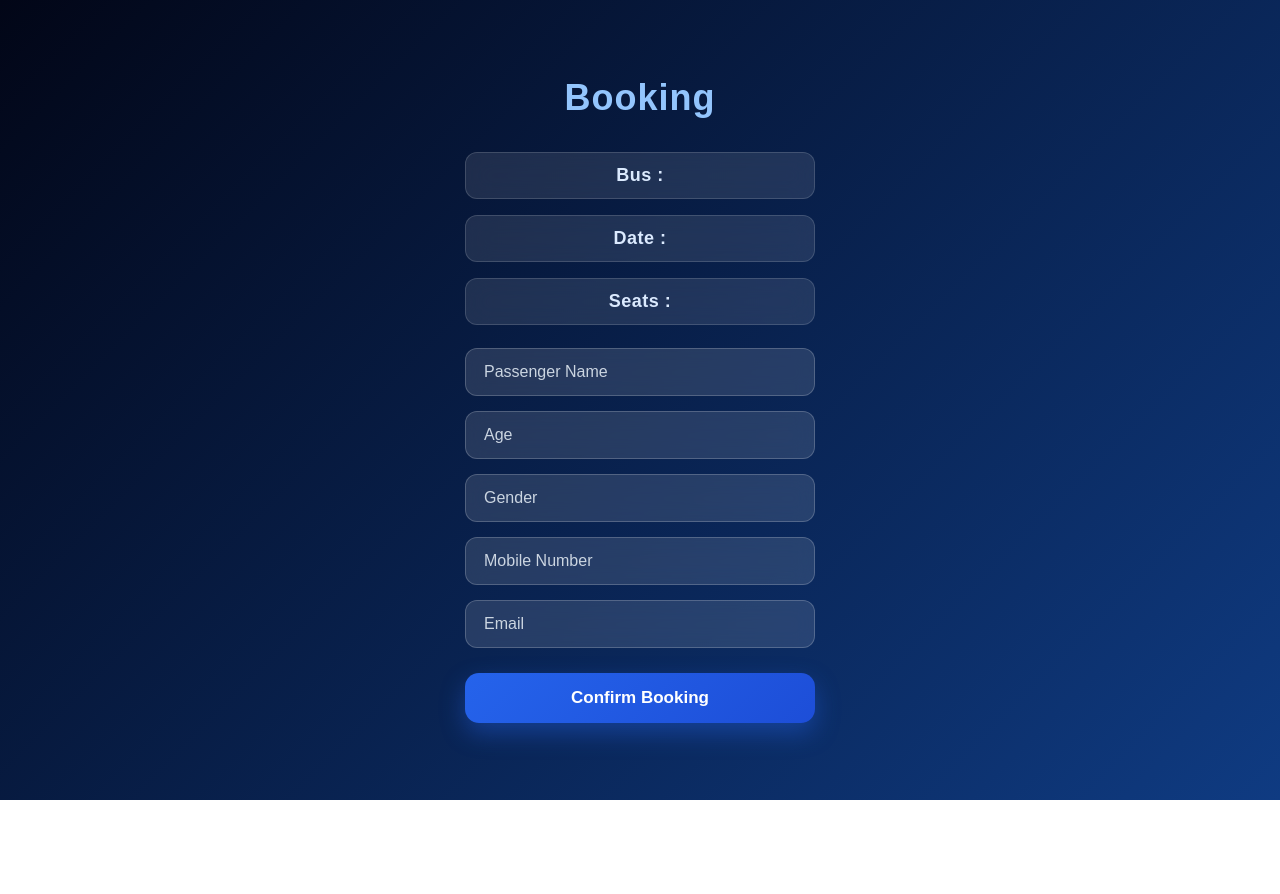
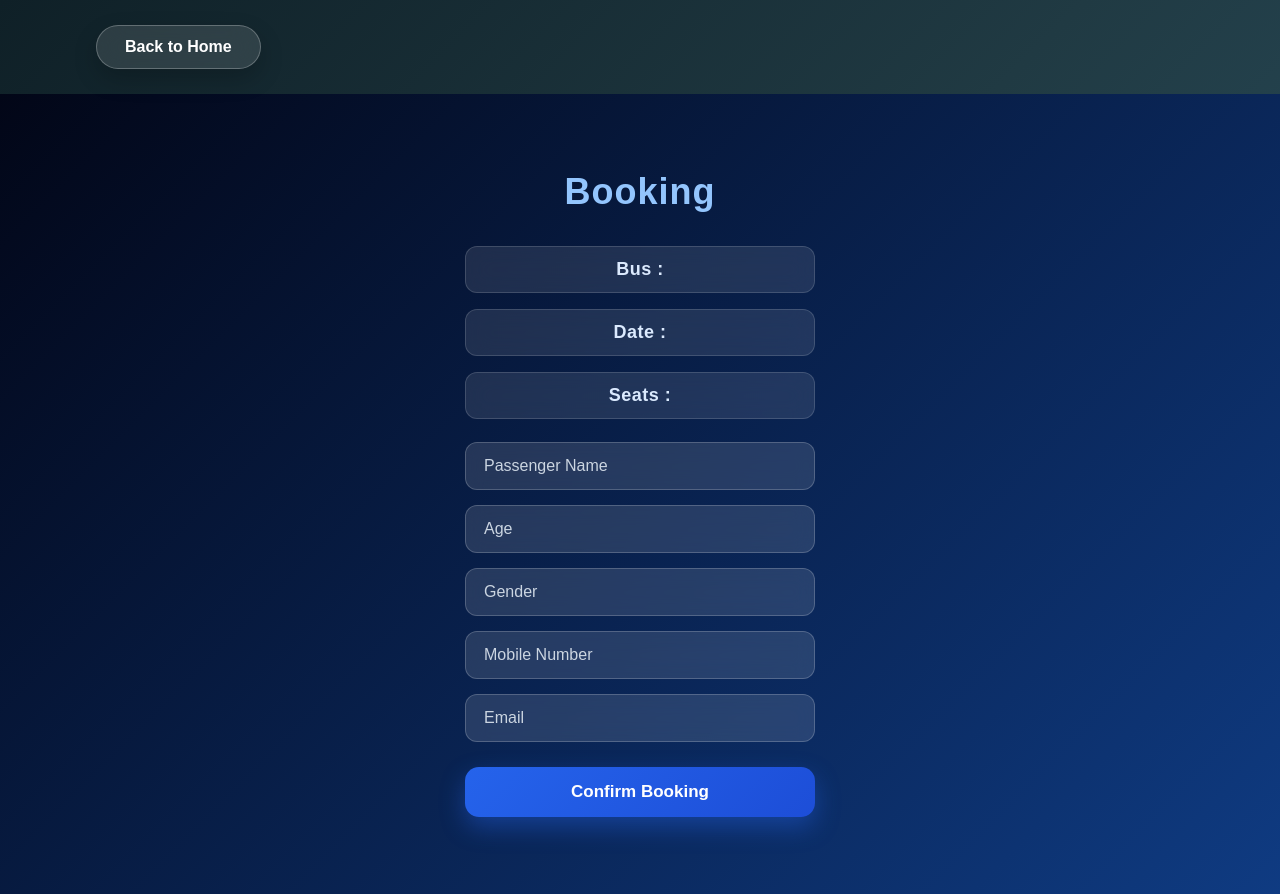
Before and after one commit to pkishore79/Bus-Ticket-Reservation, a React (Vite) app in the folder Frontend/: page /booking in a window 1280 px wide. Before the commit the page ends 800 px from the top, so only its background shows below. Built offline with nearby package versions, Linux system fonts and the light colour scheme.

Commit message:
back to home

```diff
--- a/Frontend/src/Booking.jsx
+++ b/Frontend/src/Booking.jsx
@@ -2,6 +2,7 @@ import React,{useState} from "react";
 import {useLocation,useNavigate} from "react-router-dom";
 import axios from "axios";
 import "./Booking.css";
+import BackHome from './BackHome'
 
 const Booking=()=>{
 
@@ -79,7 +80,8 @@ const Booking=()=>{
     };
 
     return(
-
+        <div>
+            <BackHome></BackHome>
         <div className="booking">
 
             <h2>Booking</h2>
@@ -133,6 +135,7 @@ const Booking=()=>{
             </button>
 
         </div>
+        </div>
     );
 };
 
--- a/Frontend/src/Mybooking.jsx
+++ b/Frontend/src/Mybooking.jsx
@@ -1,6 +1,7 @@
 import React,{useEffect,useState} from "react";
 import axios from "axios";
 import "./Mybooking.css";
+import BackHome from "./BackHome";
 
 const MyBooking=()=>{
 
@@ -41,6 +42,8 @@ const MyBooking=()=>{
     };
 
     return(
+        <div>
+            <BackHome></BackHome>
         <div className="my-booking">
 
             <h2>My Bookings</h2>
@@ -93,6 +96,7 @@ const MyBooking=()=>{
             }
 
         </div>
+        </div>
     );
 };
 
```
